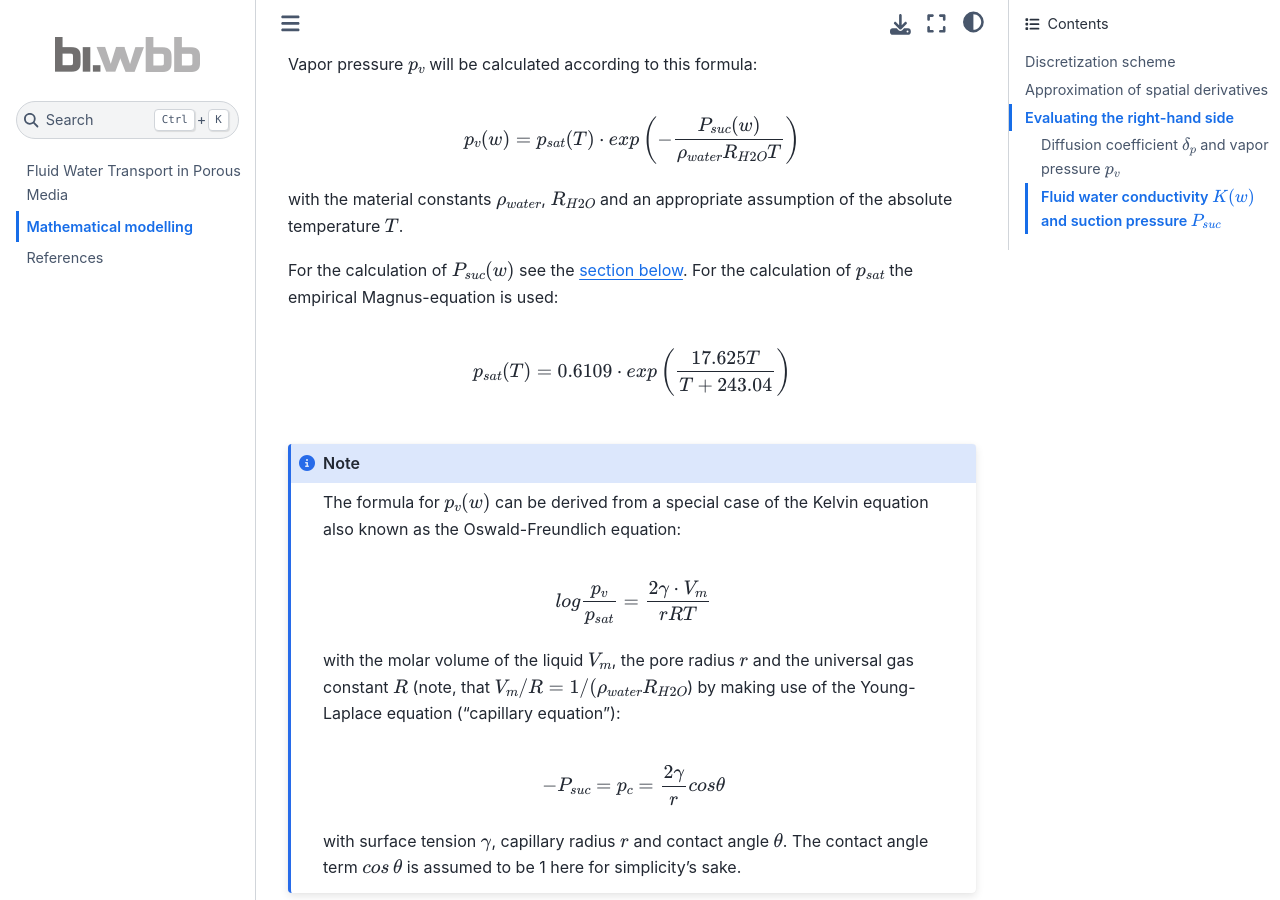
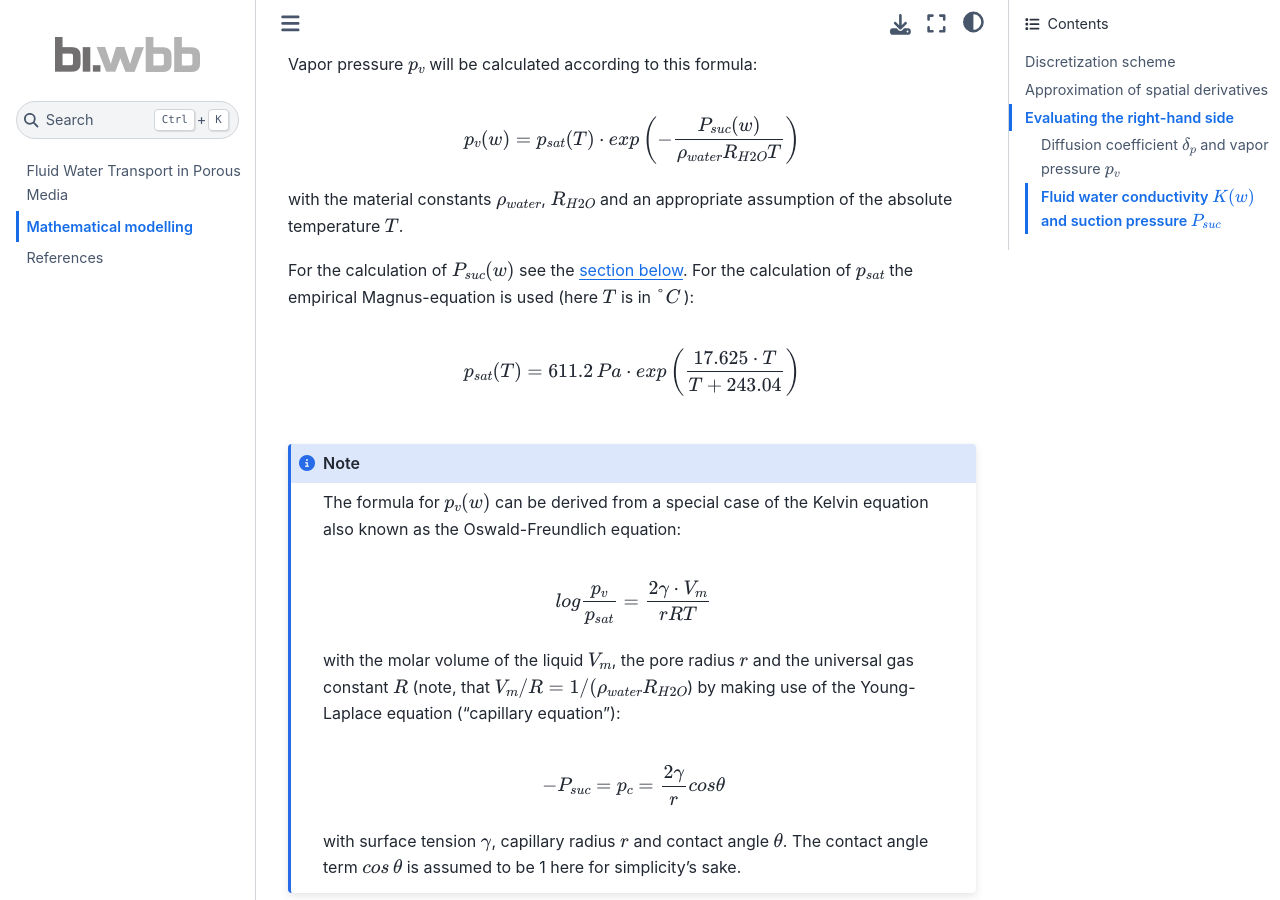
Before and after one commit to shinterseer/ANMBS1_JB, a Jupyter Book: the page built from chapters/maths_modelling.md, in a window 1280 px wide and 900 px high, scrolled down 2555 px. Built offline with Jupyter Book 1.0.4 settings and Sphinx 7.4.7 and the Sphinx Book theme 1.1.4, drawn with Linux system fonts in a browser that asks for light colours; pages that are not in the unit, such as notebooks, are missing from menus; cross-references to code outside the pages are shown as plain code.

Commit message:
fixed an error in Magnus formula in mathematical modelling chapter

```diff
--- a/chapters/maths_modelling.md
+++ b/chapters/maths_modelling.md
@@ -156,10 +156,10 @@
 appropriate assumption of the absolute temperature $T$.
 
 For the calculation of $P_{suc}(w)$ see the [section below](fluid_conductivity_header).
-For the calculation of $p_{sat}$ the empirical Magnus-equation is used:
+For the calculation of $p_{sat}$ the empirical Magnus-equation is used (here $T$ is in $°C\,$):
 
 $$
-p_{sat}(T) = 0.6109 \cdot exp\left(\frac{17.625 T}{T + 243.04}\right)
+p_{sat}(T) = 611.2\,Pa \cdot exp\left(\frac{17.625 \cdot T}{T + 243.04}\right)
 $$
 
 :::{note}
```
